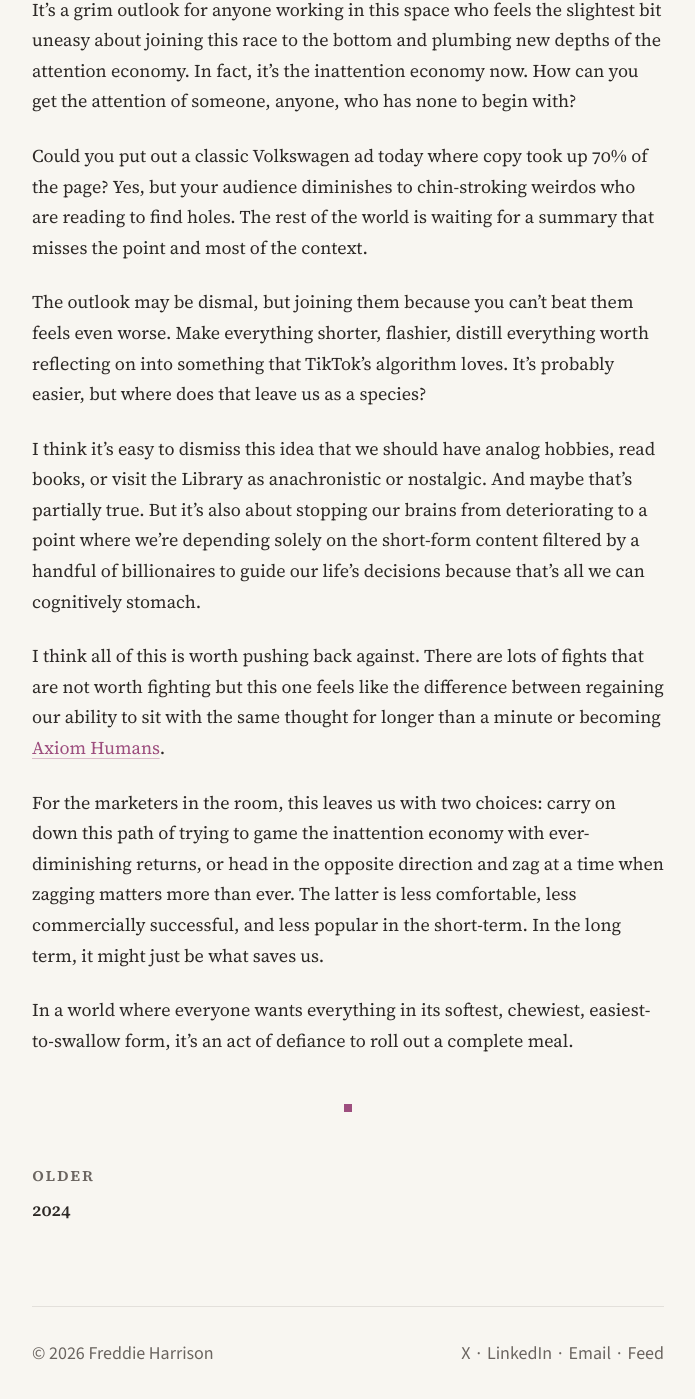
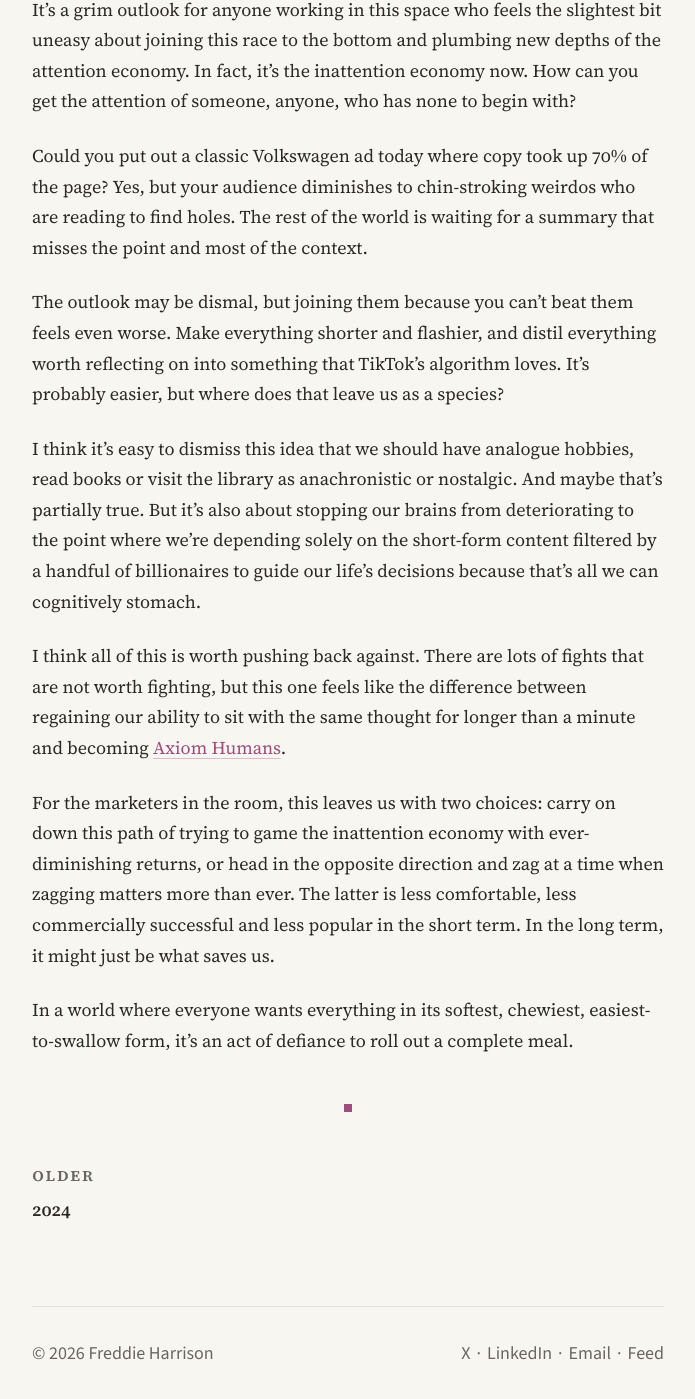
Before and after one commit to freddiewrites/freddiewrites.github.io, a Jekyll site: the page built from _posts/2026-09-26-the-inattention-economy.md, in a window 1280 px wide and 1400 px high, scrolled down 914 px. Shown: the whole window, without its empty margins (292-987 px from the left). Built offline with Jekyll 4.4.1, drawn with Linux system fonts in a browser that asks for light colours; some of the changed text lies outside the part shown.

Commit message:
Proofread The Inattention Economy post (#37)
Fix grammar, switch to UK spellings and drop serial commas throughout.


Claude-Session: https://claude.ai/code/session_015KRtsiy5Ushx5PaXGi9eob

Co-authored-by: Claude <noreply@anthropic.com>

```diff
--- a/_posts/2026-09-26-the-inattention-economy.md
+++ b/_posts/2026-09-26-the-inattention-economy.md
@@ -7,11 +7,11 @@ excerpt: It’s harder than ever for us to pay attention, and that makes it hard
 
 It’s harder than ever for us to pay attention, and that makes it harder than ever for anyone to get our attention.
 
-Over years we slowly chipped it away at our attention spans, ironically with the very mechanisms we designed to get our attention in the first place. We trained our brains to expect a nudge, a ping or a red badge at random intervals, and the next one was never too far away.
+Over the years we slowly chipped away at our attention spans, ironically with the very mechanisms we designed to get our attention in the first place. We trained our brains to expect a nudge, a ping or a red badge at random intervals, and the next one was never too far away.
 
 Now AI has compounded the problem. Answers to anything are instant and summarised to within an inch of their truth (and sometimes beyond). Any idea we had for software is now reachable within the hour. Not a prototype, but the working app in production.
 
-There’s no benefit in pausing, reflecting, or working out things [the long, hard and stupid way](https://frankchimero.com/blog/2011/the-long-hard-stupid-way/) anymore. That just means you’re getting leapfrogged, tokenmogged, ngmi bro.
+There’s no benefit in pausing, reflecting or working out things [the long, hard and stupid way](https://frankchimero.com/blog/2011/the-long-hard-stupid-way/) anymore. That just means you’re getting leapfrogged, tokenmogged, ngmi bro.
 
 We can’t read a paragraph without complaining it’s too many words. I’m happy for you, or sad that it happened. Hey Grok, is this true? We’ve outsourced our entire critical thinking faculty to an LLM owned by the world’s richest man.
 
@@ -19,12 +19,12 @@ It’s a grim outlook for anyone working in this space who feels the slightest b
 
 Could you put out a classic Volkswagen ad today where copy took up 70% of the page? Yes, but your audience diminishes to chin-stroking weirdos who are reading to find holes. The rest of the world is waiting for a summary that misses the point and most of the context.
 
-The outlook may be dismal, but joining them because you can’t beat them feels even worse. Make everything shorter, flashier, distill everything worth reflecting on into something that TikTok’s algorithm loves. It’s probably easier, but where does that leave us as a species?
+The outlook may be dismal, but joining them because you can’t beat them feels even worse. Make everything shorter and flashier, and distil everything worth reflecting on into something that TikTok’s algorithm loves. It’s probably easier, but where does that leave us as a species?
 
-I think it’s easy to dismiss this idea that we should have analog hobbies, read books, or visit the Library as anachronistic or nostalgic. And maybe that’s partially true. But it’s also about stopping our brains from deteriorating to a point where we’re depending solely on the short-form content filtered by a handful of billionaires to guide our life’s decisions because that’s all we can cognitively stomach.
+I think it’s easy to dismiss this idea that we should have analogue hobbies, read books or visit the library as anachronistic or nostalgic. And maybe that’s partially true. But it’s also about stopping our brains from deteriorating to the point where we’re depending solely on the short-form content filtered by a handful of billionaires to guide our life’s decisions because that’s all we can cognitively stomach.
 
-I think all of this is worth pushing back against. There are lots of fights that are not worth fighting but this one feels like the difference between regaining our ability to sit with the same thought for longer than a minute or becoming [Axiom Humans](https://pixar.fandom.com/wiki/Axiom_Humans).
+I think all of this is worth pushing back against. There are lots of fights that are not worth fighting, but this one feels like the difference between regaining our ability to sit with the same thought for longer than a minute and becoming [Axiom Humans](https://pixar.fandom.com/wiki/Axiom_Humans).
 
-For the marketers in the room, this leaves us with two choices: carry on down this path of trying to game the inattention economy with ever-diminishing returns, or head in the opposite direction and zag at a time when zagging matters more than ever. The latter is less comfortable, less commercially successful, and less popular in the short-term. In the long term, it might just be what saves us.
+For the marketers in the room, this leaves us with two choices: carry on down this path of trying to game the inattention economy with ever-diminishing returns, or head in the opposite direction and zag at a time when zagging matters more than ever. The latter is less comfortable, less commercially successful and less popular in the short term. In the long term, it might just be what saves us.
 
 In a world where everyone wants everything in its softest, chewiest, easiest-to-swallow form, it’s an act of defiance to roll out a complete meal.
```
